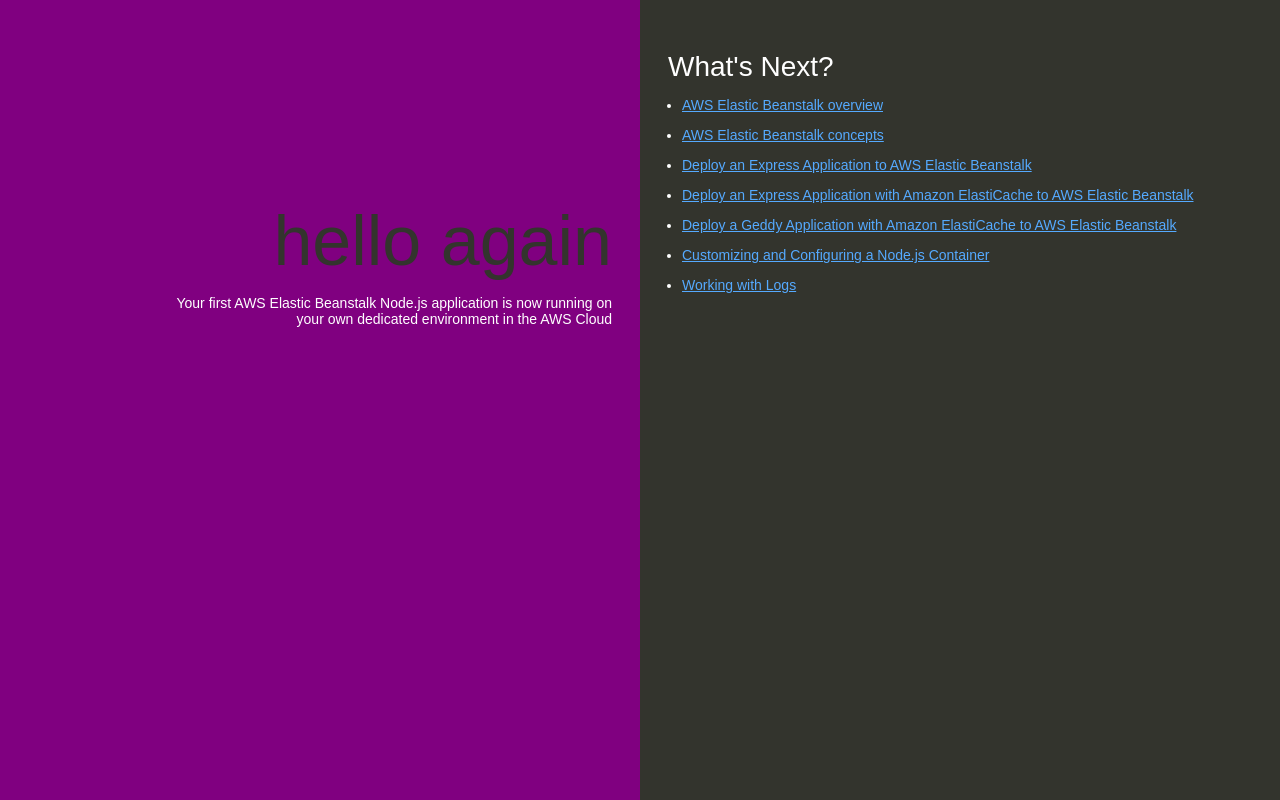
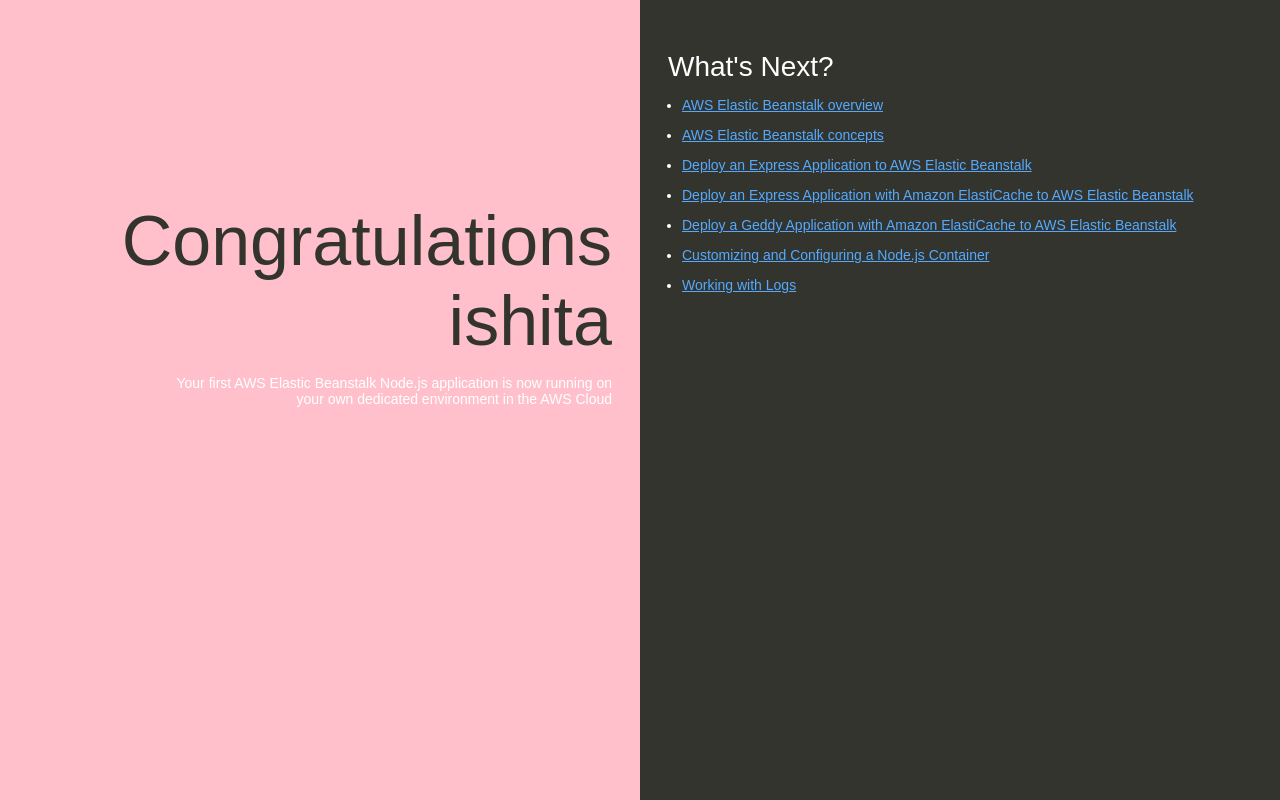
Before and after one commit to ishita120694/my-nodejs-app, a website: page index.html in a window 1280 px wide. Drawn offline with Linux system fonts and the light colour scheme.

Commit message:
Update index.html

```diff
--- a/index.html
+++ b/index.html
@@ -35,7 +35,7 @@
 
         text-align: right;
         padding-top: 11em;
-        background-color: purple;
+        background-color: pink;
 
       }
       .textColumn p {
@@ -74,7 +74,7 @@
   </head>
   <body>
     <div class="textColumn">
-      <h1>hello again</h1>
+      <h1>Congratulations ishita</h1>
       <p>Your first AWS Elastic Beanstalk Node.js application is now running on your own dedicated environment in the AWS Cloud</p>
     </div>
     <div class="linksColumn">
```
